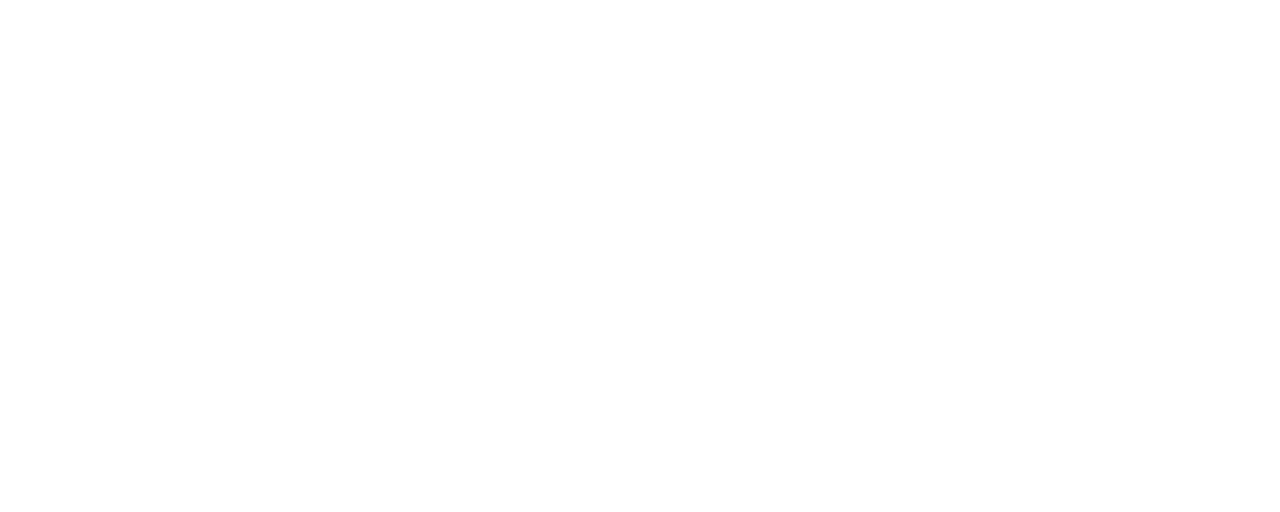
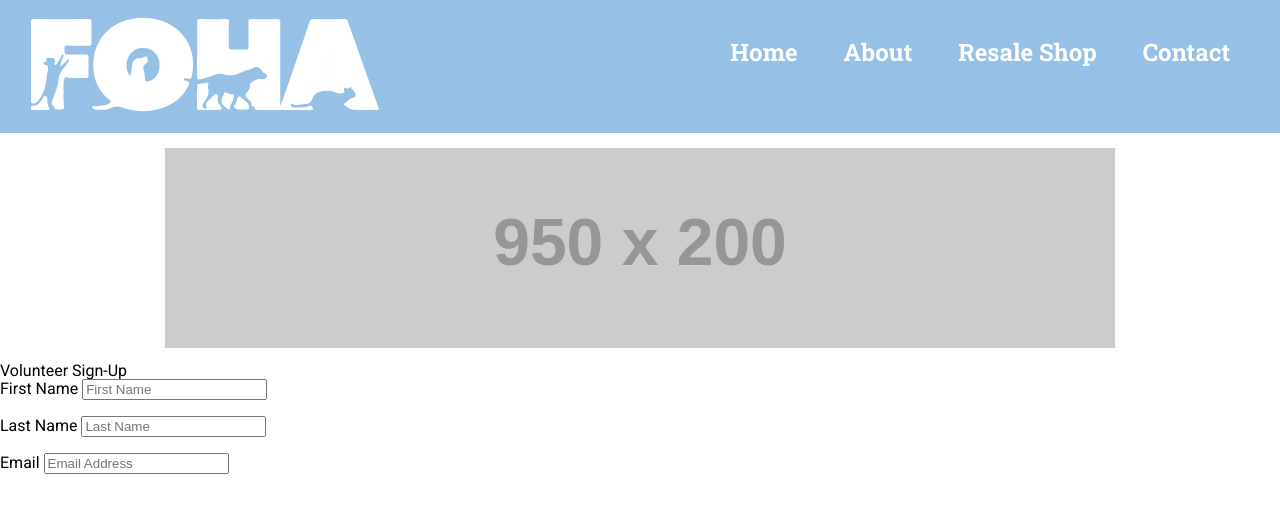
Before and after one commit to juyenle/final-project, a plain HTML site: page pages/volunteer.html in a window 1280 px wide. Drawn offline with Linux system fonts and the light colour scheme; files that its build step writes are made by us from their sources; placeholder pictures from the web are drawn by us; files whose address does not match are found by name.

```diff
--- a/pages/volunteer.html
+++ b/pages/volunteer.html
@@ -1,4 +1,4 @@
-<!DOCTYPE HTML>
+<!doctype html>
 <html>
 <head>
   <meta charset="utf-8">
@@ -6,5 +6,45 @@
   <title>Friends of Homeless Animals</title>
   <link href="http://fonts.googleapis.com/css?family=Roboto+Slab:400,300,700&subset=latin,greek" rel="stylesheet" type="text/css">
   <link href="http://fonts.googleapis.com/css?family=Roboto:400,300,500,700,300italic,400italic,500italic,700italic" rel="stylesheet" type="text/css">
+  <link rel="stylesheet" href="/Users/jenniferule/Documents/final-project/css/reset.css">
+  <link rel="stylesheet" href="/Users/jenniferule/Documents/final-project/css/main-styling.css">
 </head>
+
+<header class="clearfix">
+  <div class="logo">
+    <a href="pages/index.html"><img src="/Users/jenniferule/Documents/final-project/foha_logo.png" /></a>
+  </div>
+  <nav>
+    <ul>
+      <li>
+        <a href="pages/index.hmtl">Home</a>
+      </li>
+      <li>
+        <a href="pages/about.html">About</a>
+      </li>
+      <li>
+        <a href="pages/store.html">Resale Shop</a>
+      </li>
+      <li>
+        <a href="pages/contact.html">Contact</a>
+      </li>
+    </ul>
+  </nav>
+</header>
+
+<section class="banner">
+  <img src="http://placehold.it/950x200?text=Banner" />
+</section>
+
+<h1>Volunteer Sign-Up</h1>
+<form>
+  <label>First Name</label>
+  <input name="Name" type="text" placeholder="First Name" required />
+  <br/><br/>
+  <label>Last Name</label>
+  <input name="Name" type="text" placeholder="Last Name" required />
+  <br/><br/>
+  <label>Email</label>
+  <input name="emailAdddress" type="email" placeholder="Email Address" required />
+</form>
 </html>
```
Also changed, not shown: pages/index.html (renamed from index.html, +11 -11 lines). Lines whose indentation alone changed are shown as unchanged.
